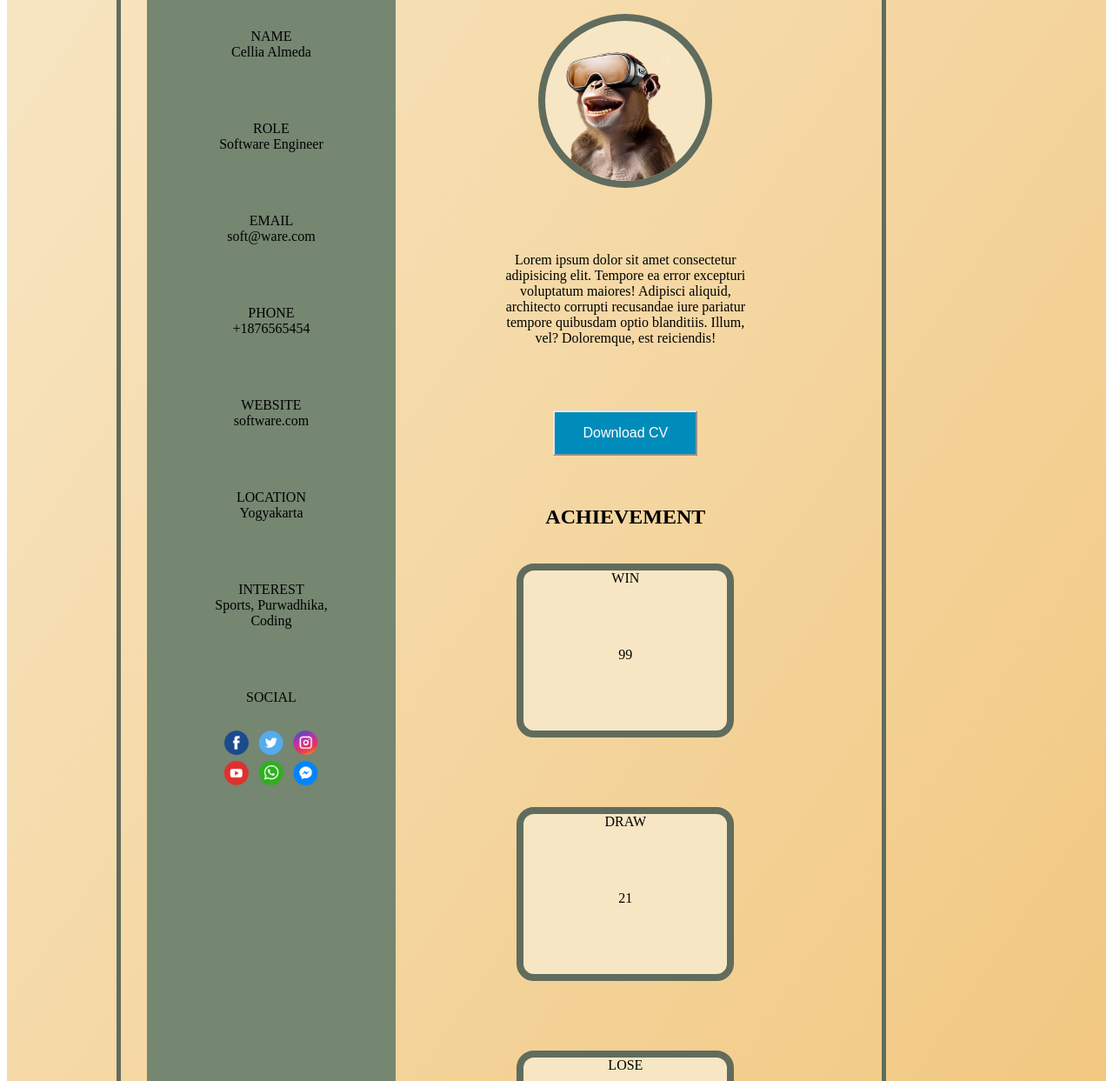
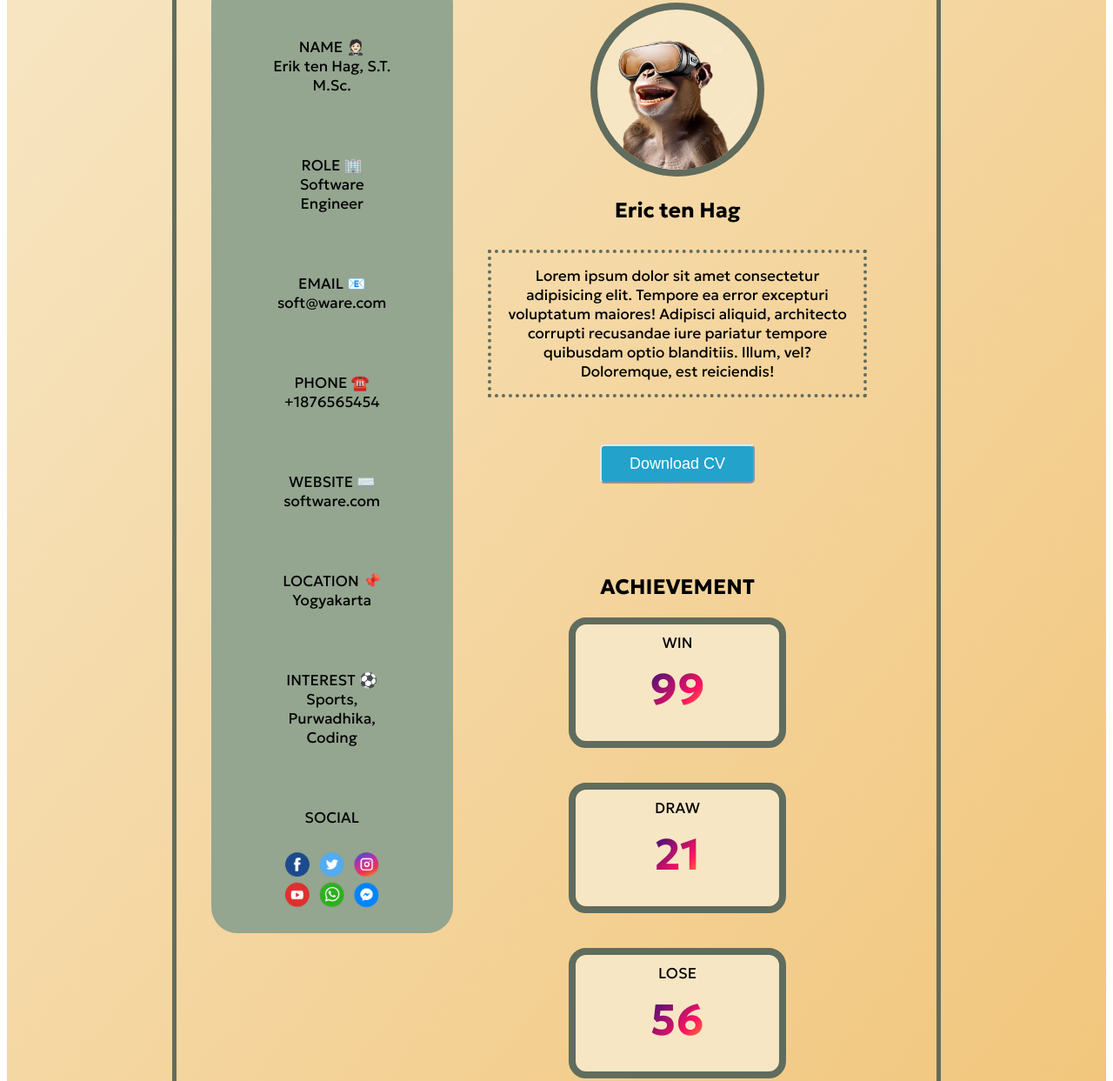
Before and after one commit to gianseptianlattang/portofolio, a plain HTML site: page index.html in a window 1280 px wide. Shown: the part 80-1323 px from the top of the page at 87% size. Drawn offline with Linux system fonts and the light colour scheme.

Commit message:
style changes

```diff
--- a/index.html
+++ b/index.html
@@ -6,34 +6,37 @@
     <meta name="viewport" content="width=device-width, initial-scale=1.0" />
     <title>Portfolio</title>
     <link rel="stylesheet" href="style.css" />
+    <link rel="preconnect" href="https://fonts.googleapis.com">
+    <link rel="preconnect" href="https://fonts.gstatic.com" crossorigin>
+    <link href="https://fonts.googleapis.com/css2?family=Geologica:wght@400;700&display=swap" rel="stylesheet">
   </head>
   <body>
     <section>
       <div id="content">
         <div class="data">
           <p>
-            NAME<br />
-            Cellia Almeda
+            NAME 🤵🏻<br />
+            Erik ten Hag, S.T. M.Sc.
           </p>
           <p>
-            ROLE<br />
+            ROLE 🏢<br />
             Software Engineer
           </p>
           <p>
-            EMAIL <br />
+            EMAIL 📧<br />
             soft@ware.com
           </p>
-          <p>PHONE<br />+1876565454</p>
+          <p>PHONE ☎️<br />+1876565454</p>
           <p>
-            WEBSITE <br />
+            WEBSITE ⌨️<br />
             software.com
           </p>
           <p>
-            LOCATION <br />
+            LOCATION 📌<br />
             Yogyakarta
           </p>
           <p>
-            INTEREST <br />
+            INTEREST ⚽<br />
             Sports, Purwadhika, Coding
           </p>
           <p>
@@ -43,8 +46,9 @@
         </div>
         <div class="data2">
           <div class="profile">
-            <img class="bio" src="asset/mon.png" alt="test" />
-            <p>
+              <img class="bio" src="asset/mon.png" alt="test" />
+              <h1>Eric ten Hag</h1>
+            <p class="conprof">
               Lorem ipsum dolor sit amet consectetur adipisicing elit. Tempore
               ea error excepturi voluptatum maiores! Adipisci aliquid,
               architecto corrupti recusandae iure pariatur tempore quibusdam
@@ -54,17 +58,29 @@
           </div>
           <div class="achievement">
             <h1 style="margin: auto; width: 100%;">ACHIEVEMENT</h2>
-            <div>WIN
-                <p>99</p>
+            <div>
+                <p class="titleacv">
+                    WIN
+                </p>
+                <p class="acv">99</p>
             </div>
-            <div>DRAW
-                <p>21</p>
+            <div>
+                <p class="titleacv">
+                    DRAW
+                </p>
+                <p class="acv">21</p>
             </div>
-            <div>LOSE
-                <p>56</p>
+            <div>
+                <p class="titleacv">
+                    LOSE
+                </p>
+                <p class="acv">56</p>
             </div>
-            <div>LEAVE
-                <p>
+            <div>
+                <p class="titleacv">
+                    LEAVE
+                </p>
+                <p class="acv">
                     999
                 </p>
             </div>
--- a/style.css
+++ b/style.css
@@ -10,21 +10,21 @@ section {
 }
 
 #content {
-  margin: 0 10% 0 10%;
+  margin: auto;
   width: 70%;
   border: 5px solid #606c5d;
   border-radius: 10px;
-  padding: 30px;
+  padding: 40px;
   display: flex;
   flex-wrap: wrap;
   text-align: center;
 }
 
 .data {
-  background: #758671;
+  background: #94a590;
+  width: 35%;
   /* margin: 5%; */
-  /* height: 900px; */
-  width: 35%;
+  height: 1100px;
   /* border: 1px solid blue; */
   /* box-sizing: border-box; */
   border-radius: 30px;
@@ -32,20 +32,35 @@ section {
 
 p {
   margin: 70px;
+  font-family: "Geologica", sans-serif;
+  font-size: 17px;
+}
+
+h1 {
+  font-family: "Geologica", sans-serif;
 }
 
 .data2 {
-  /* margin: auto; */
+  /* margin-left: 10px; */
   width: 65%;
   /* border: 1px solid yellow; */
   /* box-sizing: border-box; */
 }
 
 .profile {
-  margin: 10%;
+  margin-bottom: 100px;
+  margin-top: 30px;
+  /* margin: 5%; */
   /* width: 60%; */
   /* border: 1px solid yellow; */
   /* box-sizing: border-box; */
+}
+
+.conprof {
+  margin: 30px 40px 50px 40px;
+  padding: 15px;
+  border: 4px solid #606c5d;
+  border-style: dotted;
 }
 
 .bio {
@@ -54,6 +69,9 @@ p {
   background: #f7e6c4;
   width: 200px;
   height: 200px;
+  /* position: relative;
+  left: 40px; */
+  /* padding-left: 40px; */
 }
 
 .social {
@@ -63,16 +81,22 @@ p {
 
 button {
   margin-bottom: 30px;
-  background-color: #008cba;
+  background-color: #23a2cc;
   border-color: #e7e7e7;
+  border-radius: 5px;
   color: white;
-  padding: 15px 32px;
+  padding: 10px 32px;
   text-align: center;
   text-decoration: none;
   display: inline-block;
-  font-size: 16px;
+  font-size: 18px;
   margin: 4px 2px;
   cursor: pointer;
+}
+
+button:hover {
+  background-color: white;
+  color: black;
 }
 
 .achievement {
@@ -85,8 +109,42 @@ button {
 .achievement div {
   border-radius: 20px;
   border: 8px solid #606c5d;
-  margin: 40px;
+  margin: 20px;
   width: 250px;
-  height: 200px;
+  height: 150px;
   background: #f7e6c4;
 }
+
+.acv {
+  margin: 1px;
+  font-size: 50px;
+  font-weight: bold;
+  color: #91b387;
+  text-transform: uppercase;
+  background-image: linear-gradient(
+    -225deg,
+    #231557 0%,
+    #44107a 29%,
+    #ff1361 67%,
+    #fff800 100%
+  );
+  background-size: auto auto;
+  background-clip: border-box;
+  background-size: 200% auto;
+  color: #fff;
+  background-clip: text;
+  -webkit-background-clip: text;
+  -webkit-text-fill-color: transparent;
+  animation: textclip 1.5s linear infinite;
+  display: inline-block;
+}
+
+@keyframes textclip {
+  to {
+    background-position: 200% center;
+  }
+}
+
+.titleacv {
+  margin: 10px;
+}
```
